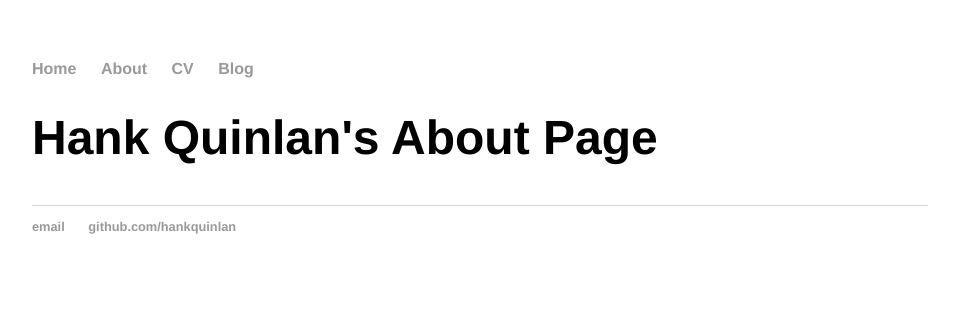
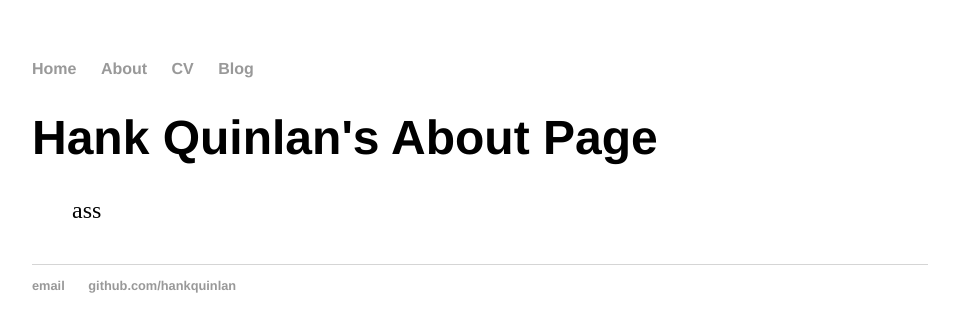
Before and after one commit to AdamCobb/AdamCobb.github.io, a Jekyll site: the page built from about/index.html, in a window 1280 px wide. Shown: the top 332 px of the page, without its empty margins (160-1119 px from the left). Built offline with Jekyll 4.4.1, drawn with Linux system fonts in a browser that asks for light colours.

Commit message:
Update index.html

```diff
--- a/about/index.html
+++ b/about/index.html
@@ -5,7 +5,5 @@ title: Hank Quinlan's About Page
 	<h1>{{ page.title }}</h1>
 	<ul class="posts">
 
-	  {% for post in site.posts %}
-	    <li><span>{{ post.date | date_to_string }}</span> » <a href="{{ post.url }}" title="{{ post.title }}">{{ post.title }}</a></li>
-	  {% endfor %}
+	ass
 	</ul>
```
